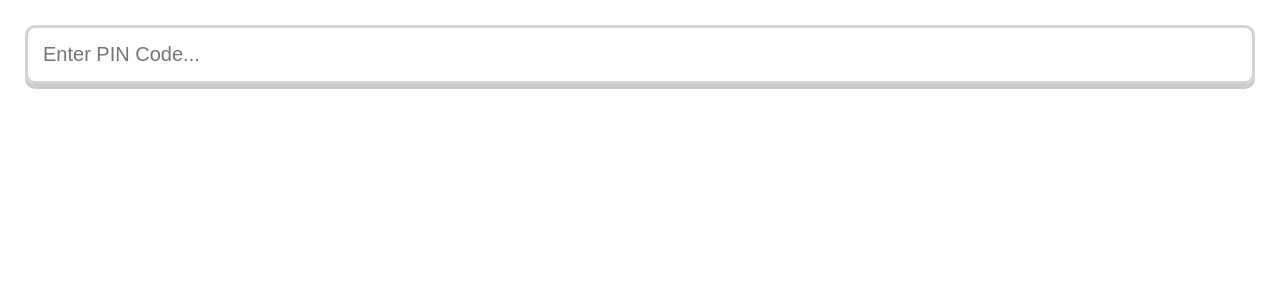
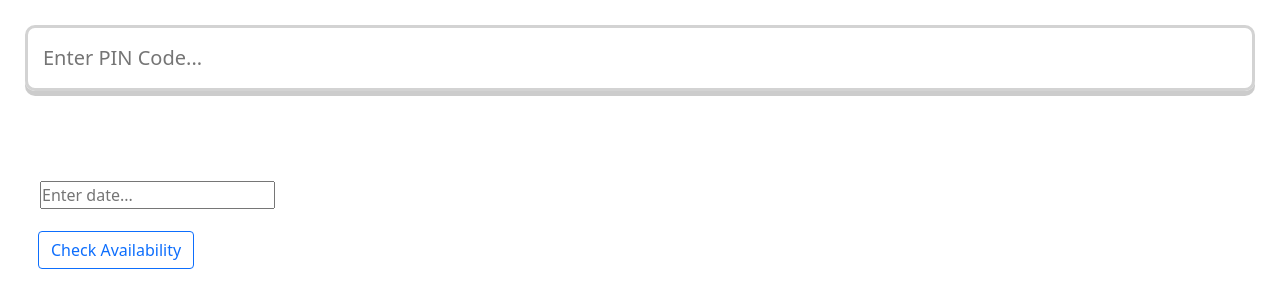
Before and after one commit to SkyrimCode/CoWin, a React (Create React App) app: page / in a window 1280 px wide. Shown: the top 308 px of the page. Built offline with nearby package versions, Linux system fonts and the light colour scheme.

Commit message:
Added DatePicker component

```diff
--- a/package.json
+++ b/package.json
@@ -6,9 +6,12 @@
     "@testing-library/jest-dom": "^5.14.1",
     "@testing-library/react": "^11.2.7",
     "@testing-library/user-event": "^12.8.3",
+    "bootstrap": "^5.0.1",
     "react": "^17.0.2",
+    "react-datepicker": "^4.1.1",
     "react-dom": "^17.0.2",
     "react-scripts": "4.0.3",
+    "reactstrap": "^8.9.0",
     "styled-components": "^5.3.0",
     "web-vitals": "^1.1.2"
   },
--- a/src/App.css
+++ b/src/App.css
@@ -36,3 +36,6 @@
     transform: rotate(360deg);
   }
 }
+.btn{
+  margin-top: 100px;
+}
--- a/src/App.js
+++ b/src/App.js
@@ -1,4 +1,8 @@
 import React, { useState } from 'react';
+import { Button } from 'reactstrap';
+import 'bootstrap/dist/css/bootstrap.css';
+import DatePicker from 'react-datepicker';
+import 'react-datepicker/dist/react-datepicker.css'
 import SearchByPIN from './SearchByPIN';
 const url = "https://cdn-api.co-vin.in/api/v2/appointment/sessions/public/findByPin"
 
@@ -6,13 +10,13 @@ const url = "https://cdn-api.co-vin.in/api/v2/appointment/sessions/public/findBy
 function App() {
   const [query, setQuery] = useState('');
   const [items, setItems] = useState(null);
+  const [selectedDate,setSelectedDate] = useState(null)
 
   const search = evt => {
     console.log(query)
-    if ( evt.key === "Enter") {
       if(query)
       {
-        const date = new Date();
+        const date = selectedDate;
         const today = `${date.getDate()}-${(date.getMonth()+1).toString().padStart(2,0)}-${date.getUTCFullYear()}`
 
         fetch(url+`?pincode=${query}&date=${today}`)
@@ -20,14 +24,10 @@ function App() {
         .then(result => {
           let res = result.sessions?result.sessions.filter(item => item.available_capacity>0):[];
           setItems(res)
-          setQuery('');
         });
       }
       else
         setItems([])
-    }
-
-
   }
 
 
@@ -41,9 +41,10 @@ function App() {
             placeholder="Enter PIN Code..."
             onChange={e => setQuery(e.target.value)}
             value={query}
-            onKeyPress={search}
           />
         </div>
+        <div className="datepicker"><DatePicker placeholderText="Enter date..." selected={selectedDate} onChange={date => setSelectedDate(date)} dateFormat='dd/MM/yyyy' minDate={new Date()} isClearable showYearDropdown scrollableMonthYearDropdown/></div>
+        <div className='btn'><Button color="outline-primary" onClick={search}>Check Availability</Button>{' '}</div>
         <SearchByPIN items={items}/>
       </main>
     </div>
--- a/src/Center.js
+++ b/src/Center.js
@@ -1,4 +1,4 @@
-import React, { Component } from 'react'
+import React from 'react'
 import styled from 'styled-components'
 const Container = styled.div`
   margin-bottom: 8px;
@@ -7,18 +7,16 @@ const Container = styled.div`
   padding: 8px;
   `;
 
-export class Center extends Component {
-    render() {
-        return (
+function Center(props) {
+   return (
             <Container>
-                <h3>{this.props.item.name}</h3>
-                {this.props.item.address}<br/>
-                Price: &#8377;{this.props.item.fee}<br/>
-                Vaccine: {this.props.item.vaccine}<br/>
-                Available Slots: {this.props.item.available_capacity}
+                <h3>{props.item.name}</h3>
+                {props.item.address}<br/>
+                Price: &#8377;{props.item.fee}<br/>
+                Vaccine: {props.item.vaccine}<br/>
+                Available Slots: {props.item.available_capacity}
             </Container>
         )
-    }
 }
 
 export default Center
--- a/src/SearchByPIN.js
+++ b/src/SearchByPIN.js
@@ -1,4 +1,4 @@
-import React, { Component } from 'react'
+import React from 'react'
 import styled from 'styled-components'
 import Center from './Center';
 const Container = styled.div`
@@ -10,16 +10,13 @@ const CenterList = styled.div`
   padding: 8px;
   `;
 
-
-export class SearchByPIN extends Component {
-
-    render() {
+function SearchByPIN(props) {
     return (
         <div>
-           { !this.props.items ? <></> : this.props.items.length ? (
+       { !props.items ? <></> : props.items.length ? (
         <Container>
             <CenterList>
-                    {this.props.items.map(item => (<Center key={item.session_id} item={item}/>))}
+                {props.items.map(item => (<Center key={item.session_id} item={item}/>))}
             </CenterList>
         </Container>
             ) : (<h3>Sorry! No slots available...</h3>)}
@@ -27,6 +24,4 @@ export class SearchByPIN extends Component {
     )
 }
 
-}
-
 export default SearchByPIN
--- a/src/index.css
+++ b/src/index.css
@@ -51,3 +51,10 @@ main {
 .mLeft{
   margin-left: 1.5rem;
 }
+.datepicker{
+  display: block;
+  width: 100%;
+  padding: 15px;
+
+
+}
--- a/src/index.js
+++ b/src/index.js
@@ -1,5 +1,6 @@
 import React from 'react';
 import ReactDOM from 'react-dom';
+
 import './index.css';
 import App from './App';
 import reportWebVitals from './reportWebVitals';
```
Also changed, not shown: 1 other file (tests, documents, lock files or other folders). Lines whose indentation alone changed are shown as unchanged.
